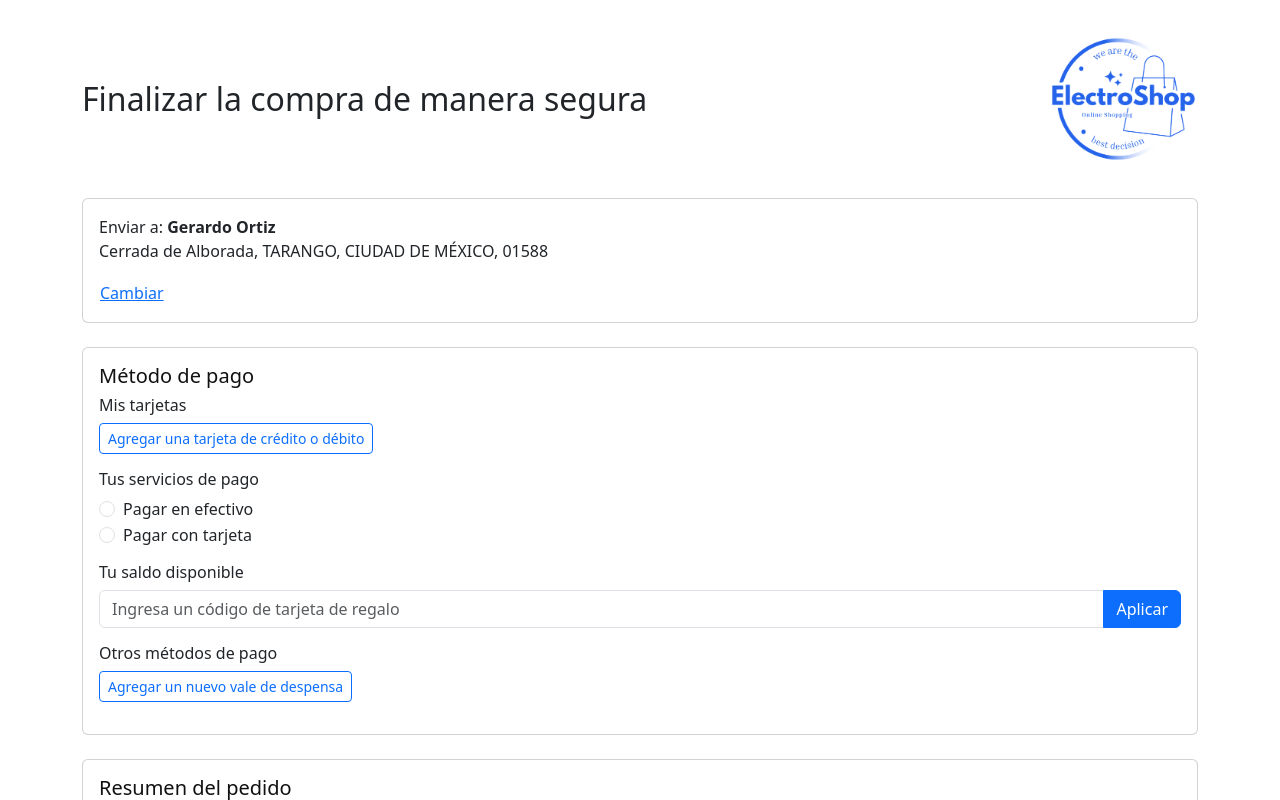
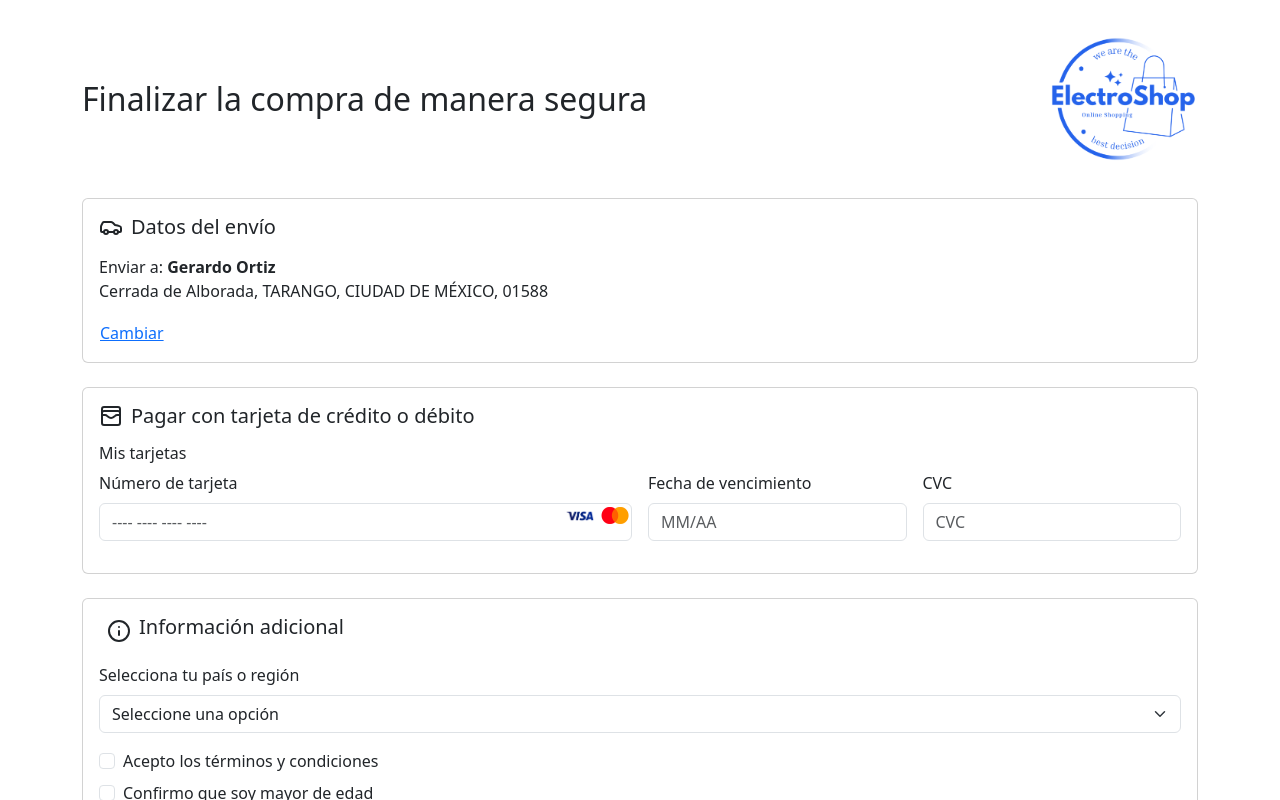
Before and after one commit to car-mor/productos-app-front, a Vue app: page /realizar-pago in a window 1280 px wide. Shown: the top 800 px of the page. Built offline with nearby package versions, Linux system fonts and the light colour scheme.

Commit message:
Cambios a la pantalla: Realizar Pago

```diff
--- a/src/components/RelizarPagos.vue
+++ b/src/components/RelizarPagos.vue
@@ -8,6 +8,10 @@
     <!-- Información de envío -->
     <div class="card mb-4">
       <div class="card-body">
+        <div class="mb-3 d-flex align-items-center">
+          <CarIcon class="me-2" />
+          <h5 class="card-title mb-0">Datos del envío</h5>
+        </div>
         <p>
           Enviar a: <strong>{{ shippingAddress.name }}</strong><br />
           {{ shippingAddress.address }}
@@ -19,42 +23,102 @@
     <!-- Métodos de pago -->
     <div class="card mb-4">
       <div class="card-body">
-        <h5 class="card-title">Método de pago</h5>
-
+        <div class="mb-3 d-flex align-items-center">
+          <WalletCardsIcon class="me-2" />
+          <h5 class="card-title mb-0">Pagar con tarjeta de crédito o débito</h5>
+        </div>
         <!-- Mis tarjetas -->
         <div class="mb-3">
           <h6>Mis tarjetas</h6>
-          <router-link to="/metodo-pago" class="btn btn-outline-primary btn-sm">
-            Agregar una tarjeta de crédito o débito
-          </router-link>
+          <form @submit.prevent="agregarTarjeta" class="mb-3">
+            <div class="row g-3">
+              <div class="col-md-6 position-relative">
+                <label for="numeroTarjeta" class="form-label">Número de tarjeta</label>
+                <input
+                  type="text"
+                  id="numeroTarjeta"
+                  v-model="nuevaTarjeta.numero"
+                  class="form-control pe-5"
+                  placeholder="---- ---- ---- ----"
+                  required
+                />
+                <div
+                  class="card-icons position-absolute mt-2"
+                  style="right: 10px; top: 50%; transform: translateY(-50%);"
+                >
+                  <img src="../assets/visa.png" alt="Visa" style="width: 30px; margin-right: 5px;" />
+                  <img src="../assets/mastercard.png" alt="MasterCard" style="width: 30px;" />
+                </div>
+              </div>
+
+              <div class="col-md-3">
+                <label for="fechaVencimiento" class="form-label">Fecha de vencimiento</label>
+                <input
+                  type="text"
+                  id="fechaVencimiento"
+                  v-model="nuevaTarjeta.fechaVencimiento"
+                  class="form-control"
+                  placeholder="MM/AA"
+                  required
+                />
+              </div>
+              <div class="col-md-3">
+                <label for="codigoSeguridad" class="form-label">CVC</label>
+                <input
+                  type="text"
+                  id="codigoSeguridad"
+                  v-model="nuevaTarjeta.cvc"
+                  class="form-control"
+                  placeholder="CVC"
+                  required
+                />
+              </div>
+            </div>
+          </form>
         </div>
+      </div>
+    </div>
 
-        <!-- Pagar en efectivo -->
+    <!-- Selección de país y checkboxes -->
+    <div class="card mb-4">
+      <div class="card-body">
+      <div class="mb-3 d-flex align-items-center">
+        <LucideInfo class="mx-2"/>
+        <h5 class="card-title">Información adicional</h5>
+      </div>
         <div class="mb-3">
-          <h6>Tus servicios de pago</h6>
-          <div class="form-check">
-            <input class="form-check-input" type="radio" id="cash" name="payment" />
-            <label class="form-check-label" for="cash">Pagar en efectivo</label>
-          </div>
-          <div class="form-check">
-            <input class="form-check-input" type="radio" id="card" name="payment" />
-            <label class="form-check-label" for="card">Pagar con tarjeta</label>
-          </div>
+          <label for="pais" class="form-label">Selecciona tu país o región</label>
+          <select id="pais" class="form-select" v-model="paisSeleccionado" required>
+            <option value="">Seleccione una opción</option>
+            <option value="MX">México</option>
+            <option value="US">Estados Unidos</option>
+            <option value="ES">España</option>
+            <option value="AR">Argentina</option>
+          </select>
         </div>
-
-        <!-- Saldo disponible -->
-        <div class="mb-3">
-          <h6>Tu saldo disponible</h6>
-          <div class="input-group">
-            <input type="text" class="form-control" placeholder="Ingresa un código de tarjeta de regalo" />
-            <button class="btn btn-primary">Aplicar</button>
-          </div>
+        <div class="form-check mb-2">
+          <input
+            class="form-check-input"
+            type="checkbox"
+            id="aceptarTerminos"
+            v-model="aceptaTerminos"
+            required
+          />
+          <label class="form-check-label" for="aceptarTerminos">
+            Acepto los términos y condiciones
+          </label>
         </div>
-
-        <!-- Otros métodos de pago -->
-        <div class="mb-3">
-          <h6>Otros métodos de pago</h6>
-          <button class="btn btn-outline-primary btn-sm">Agregar un nuevo vale de despensa</button>
+        <div class="form-check">
+          <input
+            class="form-check-input"
+            type="checkbox"
+            id="mayorEdad"
+            v-model="esMayorEdad"
+            required
+          />
+          <label class="form-check-label" for="mayorEdad">
+            Confirmo que soy mayor de edad
+          </label>
         </div>
       </div>
     </div>
@@ -62,115 +126,19 @@
     <!-- Resumen del pedido -->
     <div class="card">
       <div class="card-body">
-        <h5 class="card-title">Resumen del pedido</h5>
+        <div class="mb-3 d-flex align-items-center">
+          <LucideDollarSign class="me-2" />
+          <h5 class="card-title">Resumen del pedido</h5>
+        </div>
         <p>Total (IVA incluido): <strong>$799.00</strong></p>
         <div>
-          <!-- Botón para confirmar pago y dirección -->
           <button
             class="btn btn-outline-success w-100"
             @click="showModal"
+            :disabled="!aceptaTerminos || !esMayorEdad || !paisSeleccionado"
           >
             Confirmar pago y dirección de envío
           </button>
-
-          <!-- Modal de confirmación -->
-          <div
-            class="modal fade"
-            id="confirmationModal"
-            tabindex="-1"
-            aria-labelledby="confirmationModalLabel"
-            aria-hidden="true"
-          >
-            <div class="modal-dialog modal-dialog-centered">
-              <div class="modal-content">
-                <div class="modal-header">
-                  <h5 class="modal-title" id="confirmationModalLabel">¡Pedido confirmado!</h5>
-                  <button
-                    type="button"
-                    class="btn-close"
-                    data-bs-dismiss="modal"
-                    aria-label="Close"
-                  ></button>
-                </div>
-                <div class="modal-body text-center">
-                  <!-- Ícono de check -->
-                  <div class="check-icon">
-                    <i class="bi bi-check-circle-fill text-success" style="font-size: 3rem;"></i>
-                  </div>
-                  <!-- Texto de confirmación -->
-                  <p class="mt-3 fw-bold text-success">¡Se confirmó tu pedido! Espéralo muy pronto.</p>
-                </div>
-                <div class="modal-footer">
-                  <button
-                    type="button"
-                    class="btn btn-outline-danger"
-                    data-bs-dismiss="modal"
-                  >
-                    Cerrar
-                  </button>
-                </div>
-              </div>
-            </div>
-          </div>
-        </div>
-      </div>
-    </div>
-
-    <!-- Modal para cambiar dirección -->
-    <div
-      class="modal fade"
-      id="changeAddressModal"
-      tabindex="-1"
-      aria-labelledby="changeAddressModalLabel"
-      aria-hidden="true"
-    >
-      <div class="modal-dialog modal-dialog-centered">
-        <div class="modal-content">
-          <div class="modal-header">
-            <h5 class="modal-title" id="changeAddressModalLabel">Cambiar dirección</h5>
-            <button
-              type="button"
-              class="btn-close"
-              data-bs-dismiss="modal"
-              aria-label="Close"
-            ></button>
-          </div>
-          <div class="modal-body">
-            <div class="mb-3">
-              <label for="name" class="form-label">Nombre</label>
-              <input
-                type="text"
-                id="name"
-                class="form-control"
-                v-model="shippingAddress.name"
-              />
-            </div>
-            <div class="mb-3">
-              <label for="address" class="form-label">Dirección</label>
-              <input
-                type="text"
-                id="address"
-                class="form-control"
-                v-model="shippingAddress.address"
-              />
-            </div>
-          </div>
-          <div class="modal-footer">
-            <button
-              type="button"
-              class="btn btn-outline-danger"
-              data-bs-dismiss="modal"
-            >
-              Cancelar
-            </button>
-            <button
-              type="button"
-              class="btn btn-outline-success"
-              data-bs-dismiss="modal"
-            >
-              Cambiar
-            </button>
-          </div>
         </div>
       </div>
     </div>
@@ -179,43 +147,51 @@
 
 <script>
 import { Modal } from "bootstrap";
-
+import { WalletCardsIcon, CarIcon, LucideDollarSign, LucideInfo } from "lucide-vue-next";
 export default {
+  name: "Relizarpagos",
+  components: {
+    WalletCardsIcon,
+    CarIcon,
+    LucideDollarSign,
+    LucideInfo,
+  },
   data() {
     return {
       shippingAddress: {
         name: "Gerardo Ortiz",
         address: "Cerrada de Alborada, TARANGO, CIUDAD DE MÉXICO, 01588",
       },
+      nuevaTarjeta: {
+        numero: "",
+        fechaVencimiento: "",
+        cvc: "",
+      },
+      tarjetas: [],
+      paisSeleccionado: "",
+      aceptaTerminos: false,
+      esMayorEdad: false,
     };
   },
   methods: {
     changeAddress() {
       const modalElement = document.getElementById("changeAddressModal");
       const modalInstance = new Modal(modalElement);
-
-      // Abre el modal
       modalInstance.show();
     },
     showModal() {
       const modalElement = document.getElementById("confirmationModal");
       const modalInstance = new Modal(modalElement);
-
-      // Muestra el modal
       modalInstance.show();
+    },
+    agregarTarjeta() {
+      this.tarjetas.push({ ...this.nuevaTarjeta });
+      this.nuevaTarjeta = {
+        numero: "",
+        fechaVencimiento: "",
+        cvc: "",
+      };
     },
   },
 };
 </script>
-
-<style scoped>
-.card-title {
-  color: #111;
-}
-
-.check-icon {
-  display: flex;
-  justify-content: center;
-  align-items: center;
-}
-</style>
--- a/src/views/PerfilUsuario.vue
+++ b/src/views/PerfilUsuario.vue
@@ -37,7 +37,7 @@ import DireccionesEnvio from "@/components/DireccionesEnvio.vue";
 import Pedidos from "@/components/Pedidos.vue";
 import DatosUsuario from "@/components/DatosUsuario.vue";
 import CambiarContraseña from "@/components/CambiarContraseña.vue";
-import { LockKeyholeIcon, HomeIcon, BaggageClaimIcon, UserCircle2 } from 'lucide-vue-next'; // Asegúrate de que el nombre y la ruta sean correctos
+import { LockKeyholeIcon, HomeIcon, BaggageClaimIcon, UserCircle2 } from 'lucide-vue-next';
 
 export default {
   name: "SidebarLayout",
```
Also changed, not shown: src/assets/mastercard.png (added), src/assets/visa.png (added).
